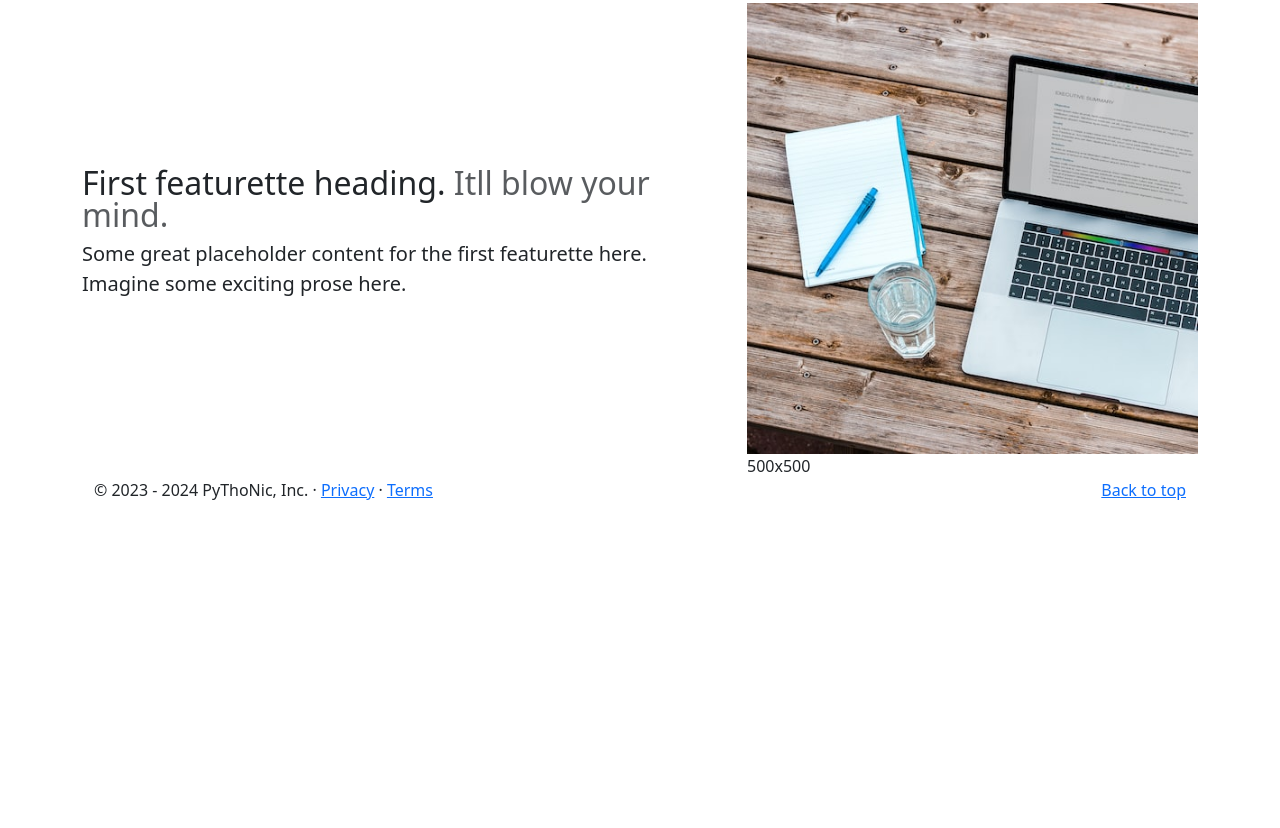
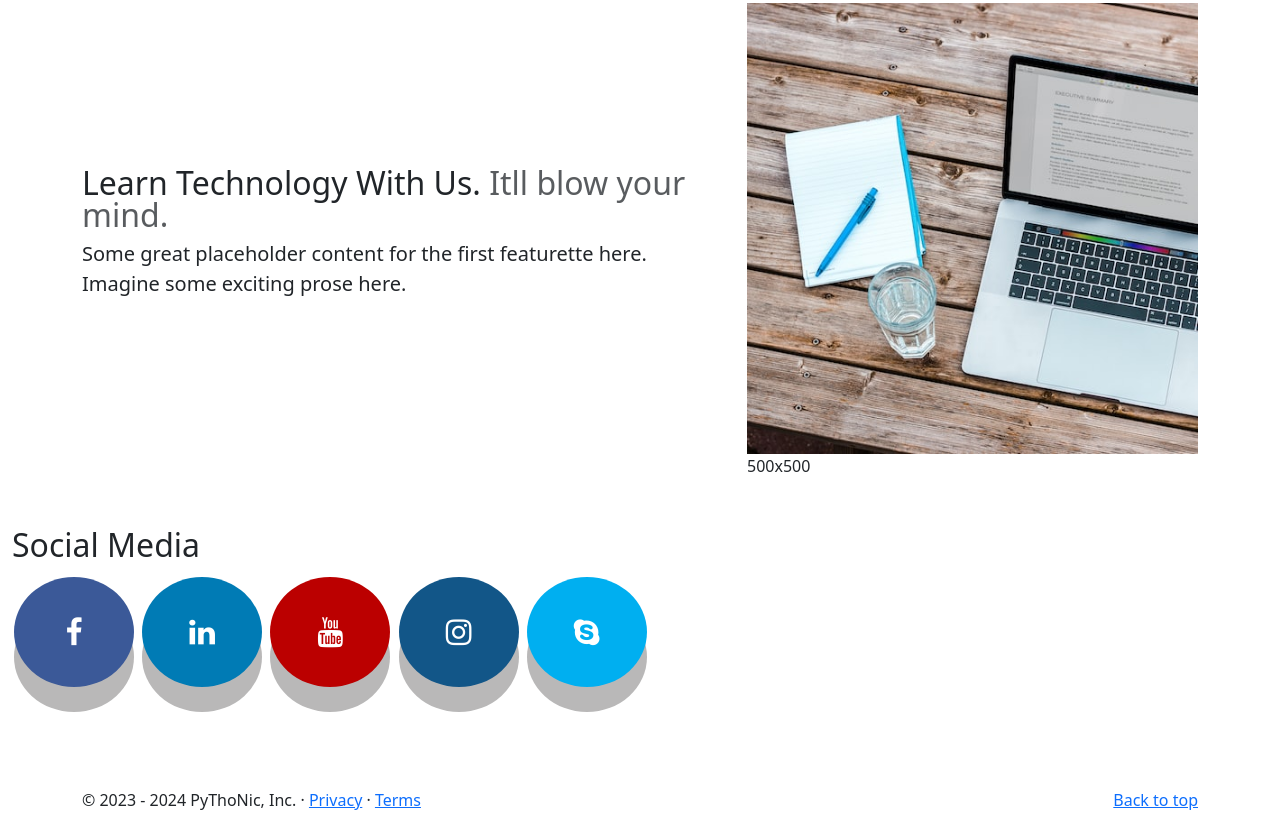
Before and after one commit to Fahad-Ali-8/Pythonic-Bootstrap, a plain HTML site: page About.html in a window 1280 px wide. Shown: the part 1051-1879 px from the top of the page. Before the commit the page ends 1601 px from the top, so only its background shows below. Drawn offline with nearby package versions, Linux system fonts and the light colour scheme.

Commit message:
Add files via upload

```diff
--- a/About.html
+++ b/About.html
@@ -2,18 +2,70 @@
 <html lang="en">
 
 <head>
+
+
     <meta charset="utf-8">
     <meta name="viewport" content="width=device-width, initial-scale=1">
+
+    <link rel="stylesheet" href="https://cdnjs.cloudflare.com/ajax/libs/font-awesome/4.7.0/css/font-awesome.min.css">
+
     <title>PyThoNic</title>
     <link href="https://cdn.jsdelivr.net/npm/bootstrap@5.3.1/dist/css/bootstrap.min.css" rel="stylesheet"
         integrity="sha384-4bw+/aepP/YC94hEpVNVgiZdgIC5+VKNBQNGCHeKRQN+PtmoHDEXuppvnDJzQIu9" crossorigin="anonymous">
+    <style>
+        .fa {
+            padding: 40px;
+            font-size: 30px;
+            width: 120px;
+            text-align: center;
+            cursor: pointer;
+            text-decoration: none;
+            margin: 5px 2px;
+            border-radius: 50%;
+            box-shadow: 0 25px #b9b8b8;
+        }
+
+
+        .fa:hover {
+            opacity: 0.5;
+        }
+
+        .fa-facebook {
+            background: #3B5998;
+            color: white;
+        }
+
+
+
+        .fa-linkedin {
+            background: #007bb5;
+            color: white;
+        }
+
+        .fa-youtube {
+            background: #bb0000;
+            color: white;
+        }
+
+        .fa-instagram {
+            background: #125688;
+            color: white;
+
+        }
+
+        .fa-skype {
+            background: #00aff0;
+            color: white;
+        }
+    </style>
 </head>
+
 
 <body>
     <!-- NAVEGATION BAR -->
     <nav class="navbar navbar-expand-lg navbar-dark bg-dark">
         <div class="container-fluid">
-            <a class="navbar-brand" href="/Pythonic-Bootstrap/">PyThoNic</a>
+            <a class="navbar-brand" href="#">PyThoNic</a>
             <button class="navbar-toggler" type="button" data-bs-toggle="collapse"
                 data-bs-target="#navbarSupportedContent" aria-controls="navbarSupportedContent" aria-expanded="false"
                 aria-label="Toggle navigation">
@@ -22,7 +74,7 @@
             <div class="collapse navbar-collapse" id="navbarSupportedContent">
                 <ul class="navbar-nav me-auto mb-2 mb-lg-0">
                     <li class="nav-item">
-                        <a class="nav-link" aria-current="page" href="/Pythonic-Bootstrap/">Home</a>
+                        <a class="nav-link" aria-current="page" href="/index.html">Home</a>
                     </li>
                     <li class="nav-item dropdown">
                         <a class="nav-link dropdown-toggle" href="#" role="button" data-bs-toggle="dropdown"
@@ -38,13 +90,13 @@
                             <li><a class="dropdown-item" href="#">Something else here</a></li>
                         </ul>
                     <li class="nav-item">
-                        <a class="nav-link" href="/Pythonic-Bootstrap//Contact.html">Contact us</a>
+                        <a class="nav-link" href="/Contact.html">Contact us</a>
                     </li>
                     <li class="nav-item">
-                        <a class="nav-link active" href="/Pythonic-Bootstrap//About.html">About</a>
+                        <a class="nav-link active" href="/About.html">About</a>
                     </li>
                     <li class="nav-item">
-                        <a class="nav-link" href="/Pythonic-Bootstrap//Developer.html">Developer</a>
+                        <a class="nav-link" href="/Developer.html">Developer</a>
                     </li>
 
 
@@ -110,7 +162,7 @@
         </div>
         <div class="row featurette  d-flex justify-content-center align-items-center">
             <div class="col-md-7 ">
-                <h2 class="featurette-heading fw-normal lh-1">First featurette heading. <span class="text-muted">Itll
+                <h2 class="featurette-heading fw-normal lh-1">Learn Technology With Us. <span class="text-muted">Itll
                         blow
                         your
                         mind.</span></h2>
@@ -126,14 +178,39 @@
                 </svg>
 
 
+
+            </div>
+
+            <div class="container">
+
             </div>
         </div>
-        <footer class="container">
-            <p class="float-end"><a href="#">Back to top</a></p>
-            <p>© 2023 - 2024 PyThoNic, Inc. · <a href="#">Privacy</a> · <a href="#">Terms</a></p>
-        </footer>
+
+    </div>
     </div>
 
+    <div class="container-fluid">
+
+        <h2>Social Media</h2>
+
+        <!-- Add font awesome icons -->
+        <a href="https://web.facebook.com/profile.php?id=100043587133041&mibextid=ZbWKwL&_rdc=1&_rdr"
+            class="fa fa-facebook"></a>
+        <a href="https://www.linkedin.com/in/fahad-ali-12410b24b/" class="fa fa-linkedin"></a>
+        <a href="https://www.youtube.com" class="fa fa-youtube"></a>
+        <a href="https://www.instagram.com/fahadali45621/" class="fa fa-instagram"></a>
+        <a href="#" class="fa fa-skype"></a>
+    </div>
+
+    <br>
+    <br>
+    <br>
+    <br>
+
+    <footer class="container">
+        <p class="float-end"><a href="#">Back to top</a></p>
+        <p>© 2023 - 2024 PyThoNic, Inc. · <a href="#">Privacy</a> · <a href="#">Terms</a></p>
+    </footer>
 
 </body>
 
```
Also changed, not shown: Developer.html (+78 -12 lines), index.html (+71 -5 lines).
